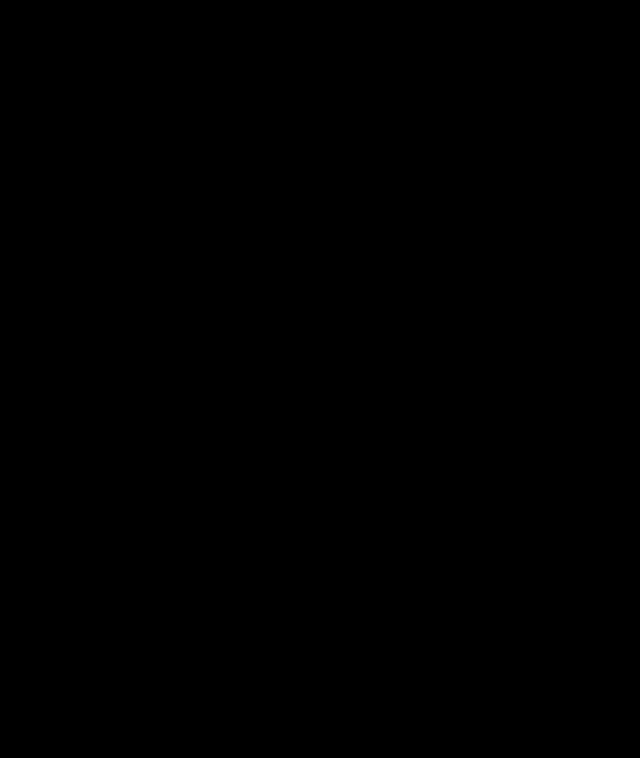
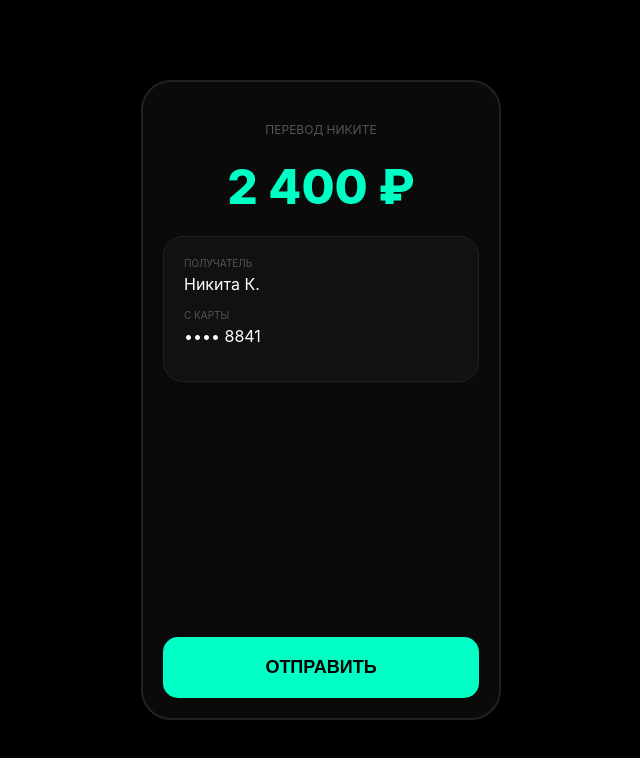
Before and after one commit to vic10898/kids-bank-success, a plain HTML site: page index.html in a window 1280 px wide. Shown: the whole page, without its empty margins (319-959 px from the left). Drawn offline with Linux system fonts and the light colour scheme.

Commit message:
Update index.html

```diff
--- a/index.html
+++ b/index.html
@@ -3,65 +3,138 @@
 <head>
     <meta charset="UTF-8">
     <meta name="viewport" content="width=device-width, initial-scale=1.0, maximum-scale=1.0, user-scalable=no">
-    <title>Digital Anarchy: Success Breakout</title>
+    <title>Bank Success</title>
     <style>
-        :root {
-            --bg: #000000;
-            --card-bg: #0a0a0a;
-            --accent-glow: #00ffc4;
-            --glitch-red: #ff0055;
-            --glitch-blue: #0055ff;
-            --text-main: #e0e0e0;
-            --text-dim: #555555;
+        body, html {
+            margin: 0; padding: 0; width: 100%; height: 100%;
+            background: #000; color: #fff;
+            font-family: -apple-system, sans-serif;
+            overflow: hidden; display: flex; justify-content: center; align-items: center;
         }
 
-        body, html {
-            margin: 0; padding: 0; width: 100%; height: 100%;
-            background-color: var(--bg);
-            color: var(--text-main);
-            font-family: -apple-system, BlinkMacSystemFont, "Segoe UI", Roboto, sans-serif;
-            overflow: hidden;
-            display: flex; justify-content: center; align-items: center;
+        #canvas {
+            position: absolute; top: 0; left: 0; z-index: 10; pointer-events: none;
         }
 
-        /* Канвас для фрагментов */
-        #fragmentCanvas {
-            position: absolute; top: 0; left: 0; z-index: 10;
-            pointer-events: none;
-            filter: drop-shadow(0 0 8px var(--accent-glow));
+        .phone-mockup {
+            position: relative; width: 90%; max-width: 360px; height: 80vh;
+            background: #0a0a0a; border: 2px solid #222; border-radius: 30px;
+            display: flex; flex-direction: column; padding: 20px; box-sizing: border-box;
+            z-index: 5; box-shadow: 0 20px 50px rgba(0,0,0,1);
         }
 
-        .app-container {
-            position: relative;
-            width: 100%; max-width: 400px; height: 100%;
-            background: var(--card-bg);
-            display: flex; flex-direction: column;
-            padding: 20px; box-sizing: border-box;
-            z-index: 5;
-            border-radius: 30px;
-            border: 4px solid #333;
-            box-shadow: 0 0 60px rgba(0,255,196,0.3);
-            overflow: hidden;
+        .header { text-align: center; color: #555; font-size: 12px; margin-top: 20px; text-transform: uppercase; }
+        .amount { font-size: 48px; font-weight: 800; text-align: center; margin: 20px 0; color: #00ffc4; }
+
+        .card {
+            background: #111; border-radius: 20px; padding: 20px;
+            border: 1px solid #222; margin-bottom: auto;
         }
 
-        .header { margin-top: 40px; text-align: center; }
-        .header h1 { font-size: 14px; color: var(--text-dim); text-transform: uppercase; letter-spacing: 2px; }
+        .label { font-size: 10px; color: #555; margin-bottom: 5px; text-transform: uppercase; }
+        .value { font-size: 16px; margin-bottom: 15px; }
 
-        .amount-display {
-            font-size: 56px; font-weight: 800; text-align: center; margin: 20px 0;
-            background: linear-gradient(to top, var(--accent-glow), #ffffff);
-            -webkit-background-clip: text; -webkit-text-fill-color: transparent;
-            text-shadow: 0 0 20px var(--accent-glow);
-            letter-spacing: -2px;
+        .btn {
+            background: #00ffc4; color: #000; border: none; border-radius: 15px;
+            padding: 20px; font-size: 18px; font-weight: 800; cursor: pointer;
+            transition: transform 0.1s; z-index: 20;
+        }
+        .btn:active { transform: scale(0.95); }
+
+        /* Экран успеха */
+        .success-overlay {
+            position: absolute; inset: 0; background: #000;
+            display: none; flex-direction: column; justify-content: center; align-items: center;
+            z-index: 100; text-align: center;
         }
 
-        .transfer-details {
-            background: var(--card-bg);
-            border-radius: 20px; padding: 24px;
-            border: 1px solid #1a1a1a; margin-bottom: auto;
-            box-shadow: inset 0 0 10px rgba(0,0,0,0.5);
-            transition: opacity 0.3s;
+        .success-title {
+            font-size: 50px; font-weight: 900; color: #00ffc4;
+            text-shadow: 0 0 20px #00ffc4; margin: 0;
         }
 
-        .detail-row { margin-bottom: 16px; }
-        .label { font-size:
+        .success-sub { color: #555; margin-top: 10px; font-size: 14px; }
+    </style>
+</head>
+<body>
+
+    <canvas id="canvas"></canvas>
+
+    <div class="phone-mockup" id="ui-container">
+        <div class="header">Перевод Никите</div>
+        <div class="amount">2 400 ₽</div>
+
+        <div class="card">
+            <div class="label">Получатель</div>
+            <div class="value">Никита К.</div>
+            <div class="label">С карты</div>
+            <div class="value">•••• 8841</div>
+        </div>
+
+        <button class="btn" id="goBtn">ОТПРАВИТЬ</button>
+
+        <div class="success-overlay" id="doneScreen">
+            <h1 class="success-title">ГОТОВО!</h1>
+            <p class="success-sub">Деньги уже на счету</p>
+        </div>
+    </div>
+
+<script>
+    const canvas = document.getElementById('canvas');
+    const ctx = canvas.getContext('2d');
+    const btn = document.getElementById('goBtn');
+    const done = document.getElementById('doneScreen');
+    let particles = [];
+
+    function resize() {
+        canvas.width = window.innerWidth;
+        canvas.height = window.innerHeight;
+    }
+    window.onresize = resize;
+    resize();
+
+    class Box {
+        constructor(x, y) {
+            this.x = x; this.y = y;
+            this.w = Math.random() * 30 + 10;
+            this.h = Math.random() * 10 + 5;
+            this.vx = (Math.random() - 0.5) * 40;
+            this.vy = (Math.random() - 0.5) * 40;
+            this.life = 1;
+        }
+        draw() {
+            ctx.globalAlpha = this.life;
+            ctx.fillStyle = Math.random() > 0.5 ? '#00ffc4' : '#fff';
+            ctx.fillRect(this.x, this.y, this.w, this.h);
+        }
+        update() {
+            this.x += this.vx; this.y += this.vy;
+            this.life -= 0.02;
+        }
+    }
+
+    function loop() {
+        ctx.clearRect(0, 0, canvas.width, canvas.height);
+        particles.forEach((p, i) => {
+            p.update(); p.draw();
+            if(p.life <= 0) particles.splice(i, 1);
+        });
+        requestAnimationFrame(loop);
+    }
+    loop();
+
+    btn.onclick = () => {
+        const r = btn.getBoundingClientRect();
+        for(let i=0; i<80; i++) particles.push(new Box(r.left + r.width/2, r.top));
+
+        btn.style.visibility = 'hidden';
+
+        setTimeout(() => {
+            done.style.display = 'flex';
+            // Второй взрыв из центра экрана
+            for(let i=0; i<100; i++) particles.push(new Box(window.innerWidth/2, window.innerHeight/2));
+        }, 200);
+    };
+</script>
+</body>
+</html>
```
